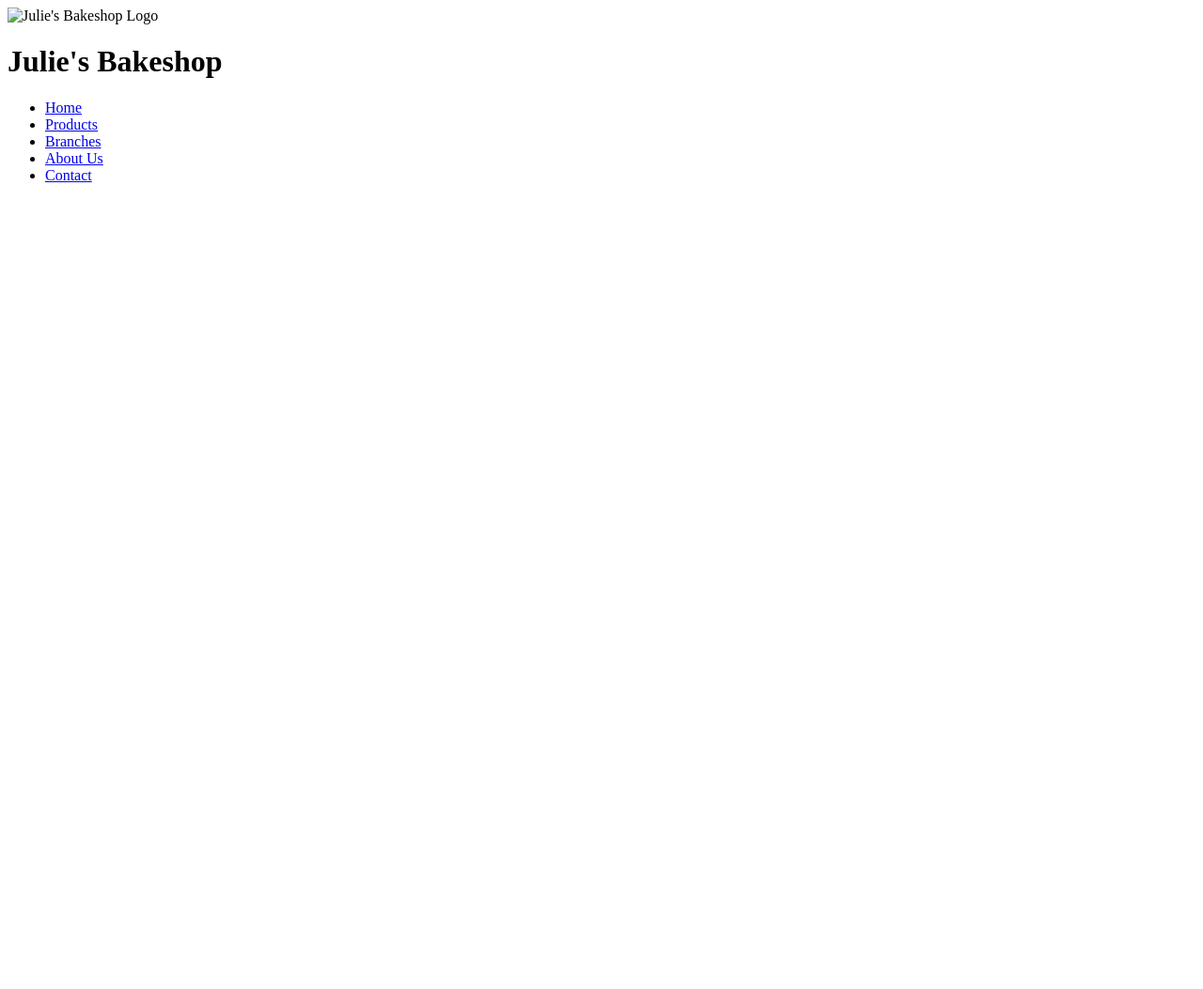
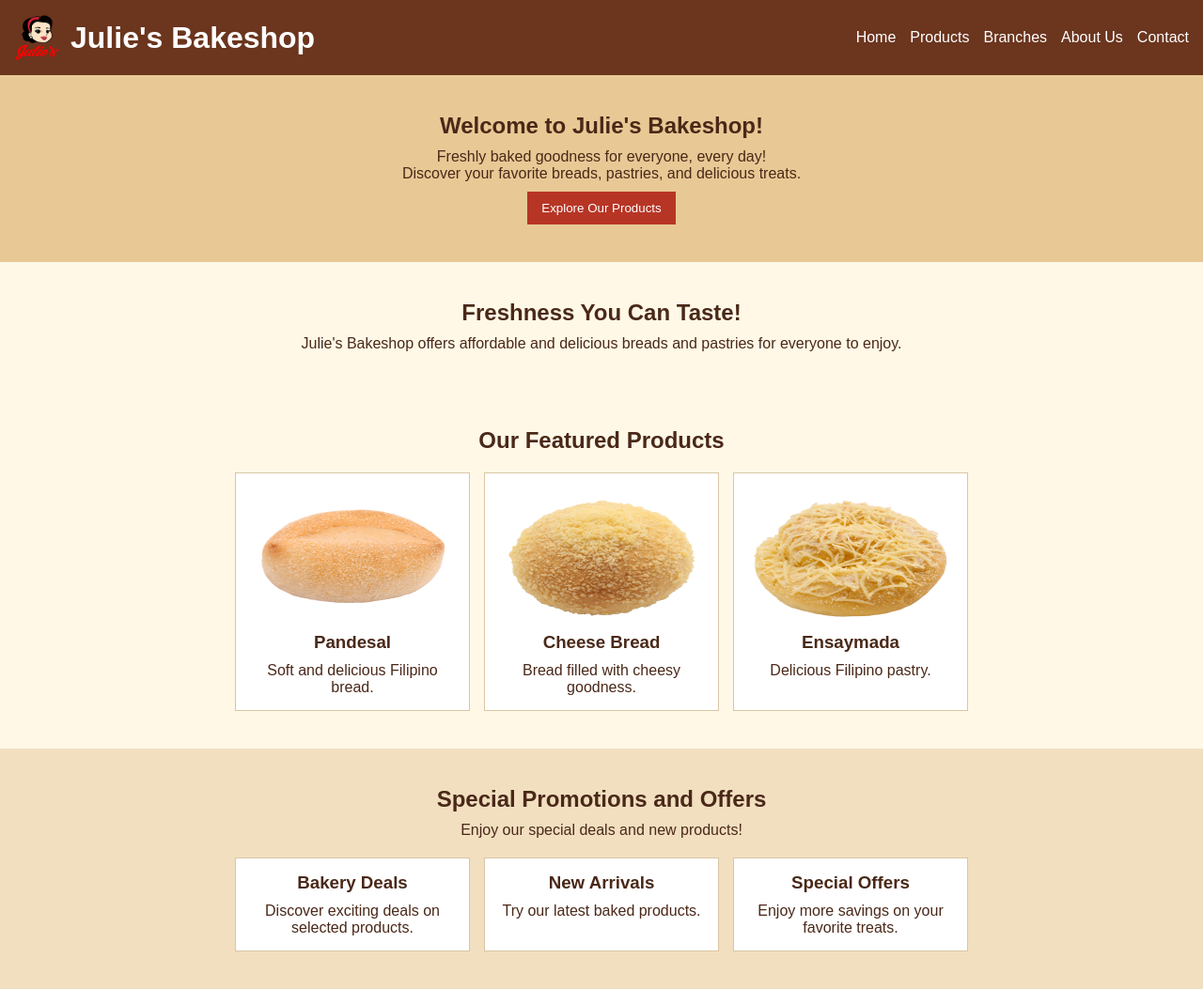
Before and after one commit to faithglazel/sedlao-website, a plain HTML site: page index.html in a window 1280 px wide. Shown: the whole page at 94% size. Before the commit the page ends 800 px from the top, so only its background shows below. Drawn offline with Linux system fonts and the light colour scheme.

Commit message:
5th commit

```diff
--- a/index.html
+++ b/index.html
@@ -1,17 +1,18 @@
+
 <!DOCTYPE html>
 <html lang="en">
 <head>
     <title>Julie's Bakeshop</title>
     <link rel="stylesheet" href="style.css">
 </head>
+
 <body>
 
     <header>
         <div class="logo">
-                    <img src="images/logo.png" alt="Julie's Bakeshop Logo">
+            <img src="images/logo.png" alt="Julie's Logo">
             <h1>Julie's Bakeshop</h1>
         </div>
-
 
         <nav>
             <ul>
@@ -21,8 +22,74 @@
                 <li><a href="#">About Us</a></li>
                 <li><a href="#">Contact</a></li>
             </ul>
+        </nav>
+    </header>
 
-            </header>
+    <section class="home">
+        <h2>Welcome to Julie's Bakeshop!</h2>
+        <p>Freshly baked goodness for everyone, every day!</p>
+        <p>Discover your favorite breads, pastries, and delicious treats.</p>
+        <button>Explore Our Products</button>
+    </section>
+
+    <section class="intro">
+        <h2>Freshness You Can Taste!</h2>
+        <p>
+            Julie's Bakeshop offers affordable and delicious
+            breads and pastries for everyone to enjoy.
+        </p>
+    </section>
+
+    <section class="featured">
+        <h2>Our Featured Products</h2>
+
+        <div class="product-container">
+
+            <div class="product">
+                <img src="images/pandesal.png" alt="Pandesal">
+                <h3>Pandesal</h3>
+                <p>Soft and delicious Filipino bread.</p>
+            </div>
+
+            <div class="product">
+                <img src="images/cheesebread.png" alt="Cheese Bread">
+                <h3>Cheese Bread</h3>
+                <p>Bread filled with cheesy goodness.</p>
+            </div>
+
+            <div class="product">
+                <img src="images/ensaymada.png" alt="Ensaymada">
+                <h3>Ensaymada</h3>
+                <p>Delicious Filipino pastry.</p>
+            </div>
+
+        </div>
+    </section>
+
+    <section class="promotion">
+        <h2>Special Promotions and Offers</h2>
+        <p>Enjoy our special deals and new products!</p>
+
+        <div class="promotion-container">
+
+            <div class="promo">
+                <h3>Bakery Deals</h3>
+                <p>Discover exciting deals on selected products.</p>
+            </div>
+
+            <div class="promo">
+                <h3>New Arrivals</h3>
+                <p>Try our latest baked products.</p>
+            </div>
+
+            <div class="promo">
+                <h3>Special Offers</h3>
+                <p>Enjoy more savings on your favorite treats.</p>
+            </div>
+
+        </div>
+    </section>
+
 
 </body>
 </html>
--- a/style.css
+++ b/style.css
@@ -1,3 +1,116 @@
-.body{
-    background-color: yellow;
+
+* {
+    margin: 0;
+    padding: 0;
+    box-sizing: border-box;
 }
+
+body {
+    font-family: Arial, sans-serif;
+    background-color: #FFF8E7;
+    color: #4A2818;
+}
+
+header {
+    background-color: #6B351E;
+    color: white;
+    padding: 15px;
+    display: flex;
+    justify-content: space-between;
+    align-items: center;
+}
+
+.logo {
+    display: flex;
+    align-items: center;
+    gap: 10px;
+}
+
+.logo img {
+    width: 50px;
+    height: 50px;
+}
+
+nav ul {
+    display: flex;
+    list-style: none;
+    gap: 15px;
+}
+
+nav a {
+    color: white;
+    text-decoration: none;
+}
+
+.home, .intro, .featured, .features {
+    text-align: center;
+    padding: 40px 20px;
+}
+
+.home {
+    background-color: #E8C995;
+}
+
+.promotion {
+    background-color: #F1DFC0;
+    text-align: center;
+    padding: 40px 20px;
+}
+
+.announcement {
+    background-color: #FFD447;
+    text-align: center;
+    padding: 30px;
+}
+
+.product-container, .promotion-container, .feature-container {
+    display: flex;
+    justify-content: center;
+    flex-wrap: wrap;
+    gap: 15px;
+    margin-top: 20px;
+}
+
+.product, .promo, .feature {
+    background-color: white;
+    width: 250px;
+    padding: 15px;
+    border: 1px solid #D9C6A5;
+}
+
+.product img {
+    width: 100%;
+    height: 150px;
+}
+
+h2, h3 {
+    margin-bottom: 10px;
+}
+
+button {
+    background-color: #B73525;
+    color: white;
+    border: none;
+    padding: 10px 15px;
+    margin-top: 10px;
+    cursor: pointer;
+}
+
+footer {
+    background-color: #6B351E;
+    color: white;
+    text-align: center;
+    padding: 20px;
+}
+
+@media (max-width: 768px) {
+    header {
+        flex-direction: column;
+        gap: 15px;
+    }
+
+    nav ul {
+        flex-wrap: wrap;
+        justify-content: center;
+    }
+}
```
Also changed, not shown: images/cheesebread.png (added), images/ensaymada.png (added), images/logo.png (renamed from images/Julie's_Bakeshop_Logo.png), images/pandesal.jpg (added), images/pandesal.png (added). Lines whose indentation alone changed are shown as unchanged.
